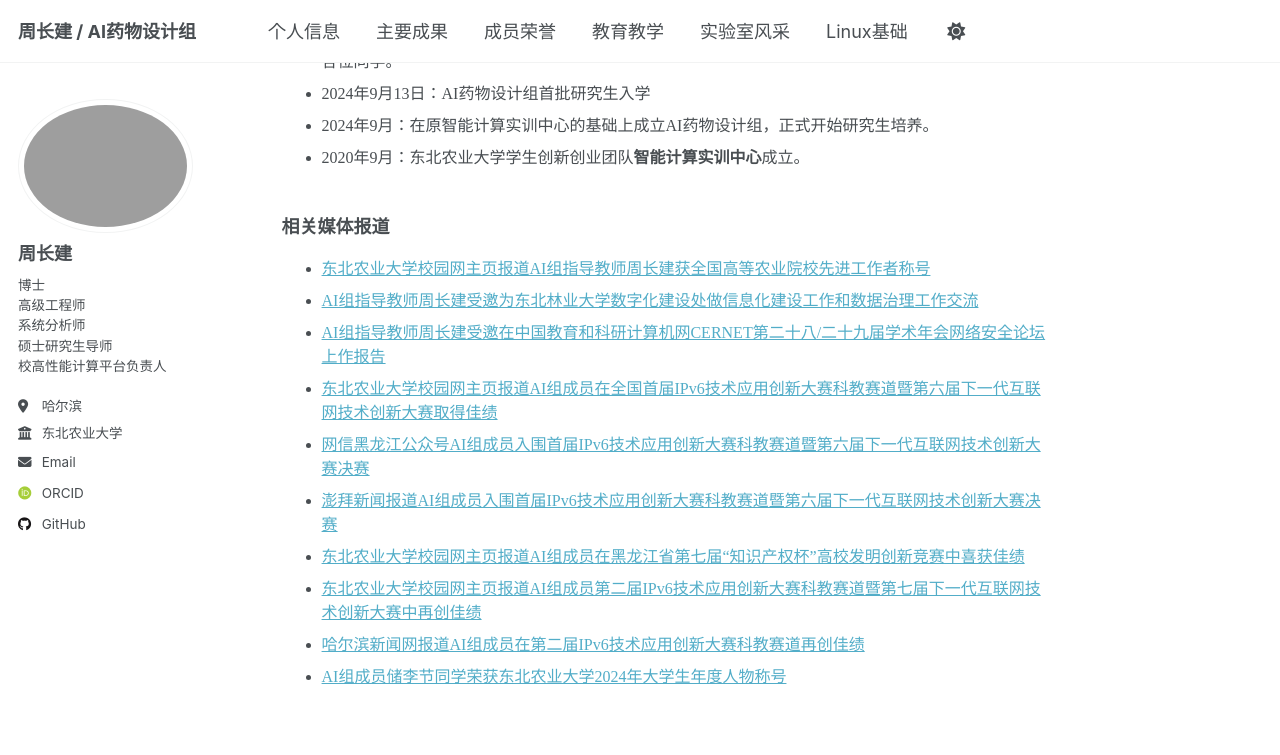
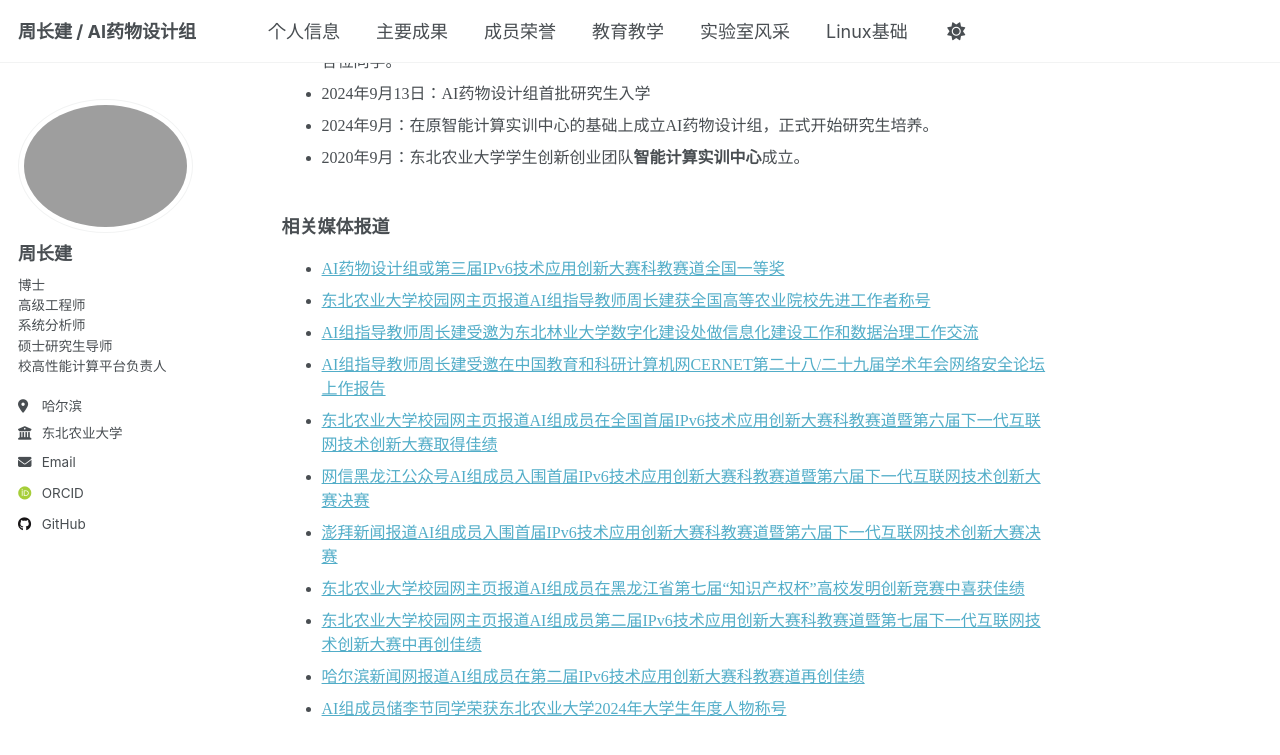
Before and after one commit to HPC-NEAU/zhoucj, a Jekyll site: the page built from _pages/about.md, in a window 1280 px wide and 900 px high, scrolled down 1102 px. Shown: the top 755 px of the window. Built offline with Jekyll 4.4.1, drawn with Linux system fonts in a browser that asks for light colours; some web fonts are replaced.

Commit message:
Update about.md

```diff
--- a/_pages/about.md
+++ b/_pages/about.md
@@ -37,6 +37,7 @@ redirect_from:
 <br>
 <font face="微软雅黑" size=4><b>相关媒体报道</b></font>
 <ul>
+  <li><a href="https://www.neau.edu.cn/info/1057/33693.htm">AI药物设计组或第三届IPv6技术应用创新大赛科教赛道全国一等奖</a></li>
   <li><a href="https://www.neau.edu.cn/info/1041/17070.htm">东北农业大学校园网主页报道AI组指导教师周长建获全国高等农业院校先进工作者称号</a></li>
   <li><a href="https://nic.nefu.edu.cn/info/1017/1443.htm">AI组指导教师周长建受邀为东北林业大学数字化建设处做信息化建设工作和数据治理工作交流</a></li>
   <li><a href="https://www.edu.cn/xxh/zt/29cernet/dt/202311/t20231129_2535497.shtml">AI组指导教师周长建受邀在中国教育和科研计算机网CERNET第二十八/二十九届学术年会网络安全论坛上作报告</a></li>
```
